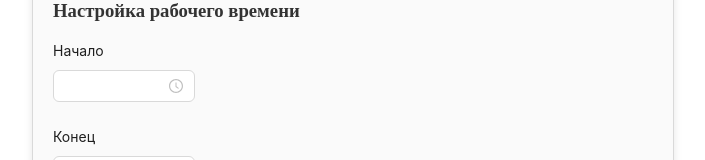
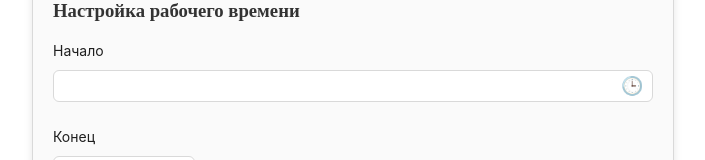
Before and after one commit to mlproger/test_vue_spec_bot, a Vue app: page / in a window 1280 px wide. Both pictures are taken after a click on the button "Редактировать информацию". Shown: the part 336-496 px from the top of the page, without its empty margins (287-992 px from the left). Built offline with nearby package versions, Linux system fonts and the light colour scheme.

Commit message:
Update ServicesForm.vue

```diff
--- a/src/components/ServicesForm.vue
+++ b/src/components/ServicesForm.vue
@@ -89,9 +89,18 @@
       <h3 style="margin-top: 20px;">Настройка рабочего времени</h3>
       <a-form layout="vertical">
         <a-form-item label="Начало">
-          <div @mousedown.prevent="showPicker" contenteditable="false">
-            <a-time-picker v-model="startTime" @change="onStartTimeChange" format="HH:mm" placeholder="" :tabindex="-1"/>
-          </div>
+            <div class="time-picker-wrapper" @click="showPicker">
+                <a-time-picker
+                    ref="timePicker"
+                    v-model="startTime"
+                    @change="onStartTimeChange"
+                    format="HH:mm"
+                    placeholder=""
+                    :style="{ width: '100%' }"
+                    :tabindex="-1"
+                />
+                <span class="time-icon">🕒</span>
+            </div>
         </a-form-item>
         <a-form-item label="Конец">
           <a-time-picker v-model="endTime" @change="onEndTimeChange" format="HH:mm" placeholder=""/>
@@ -290,6 +299,21 @@ export default {
   background-color: #fafafa;
   box-shadow: 0 2px 8px rgba(0, 0, 0, 0.1);
 }
+.time-picker-wrapper {
+  position: relative;
+  display: inline-block;
+  width: 100%;
+}
+
+.time-icon {
+  position: absolute;
+  right: 10px; /* Положение иконки */
+  top: 50%;
+  transform: translateY(-50%);
+  cursor: pointer;
+  font-size: 18px; /* Размер иконки */
+  pointer-events: none; /* Игнорировать события, если не хотите вмешиваться */
+}
 .button-container {
   display: flex;
   justify-content: center;
```
